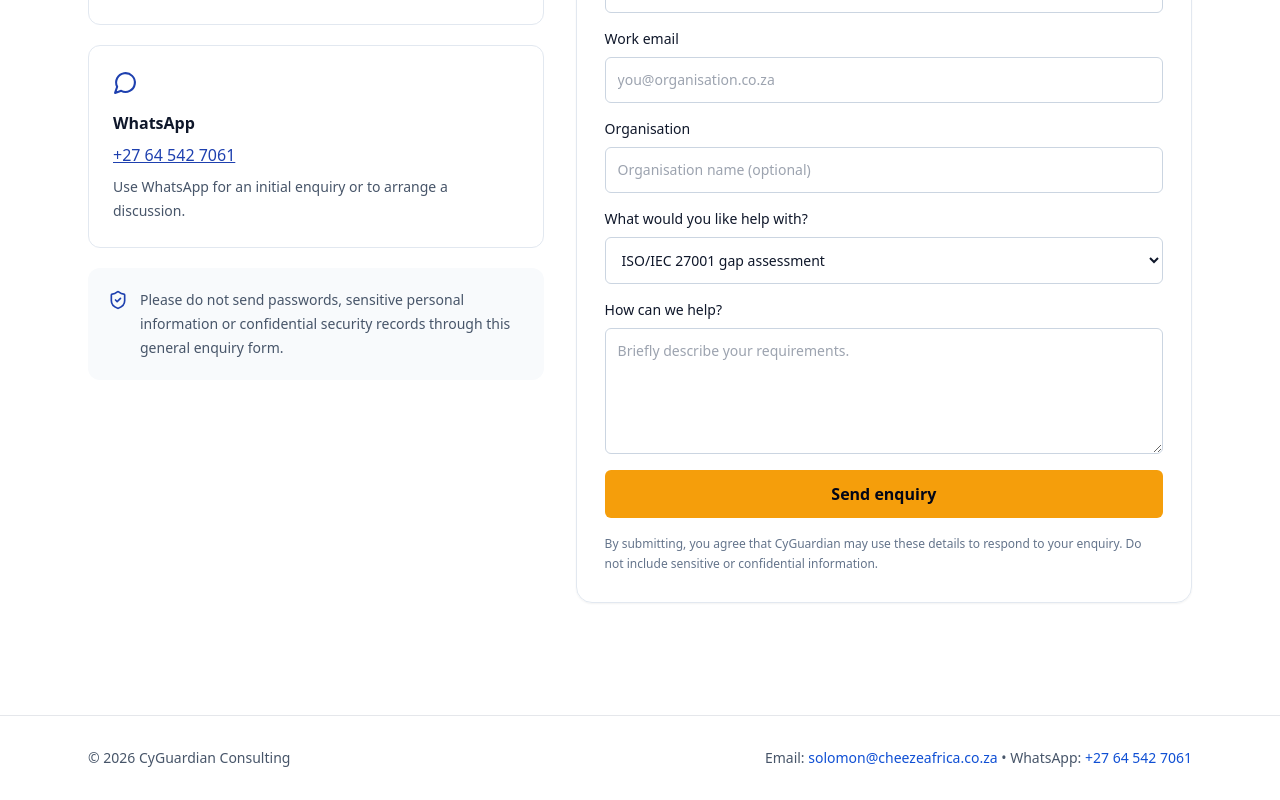
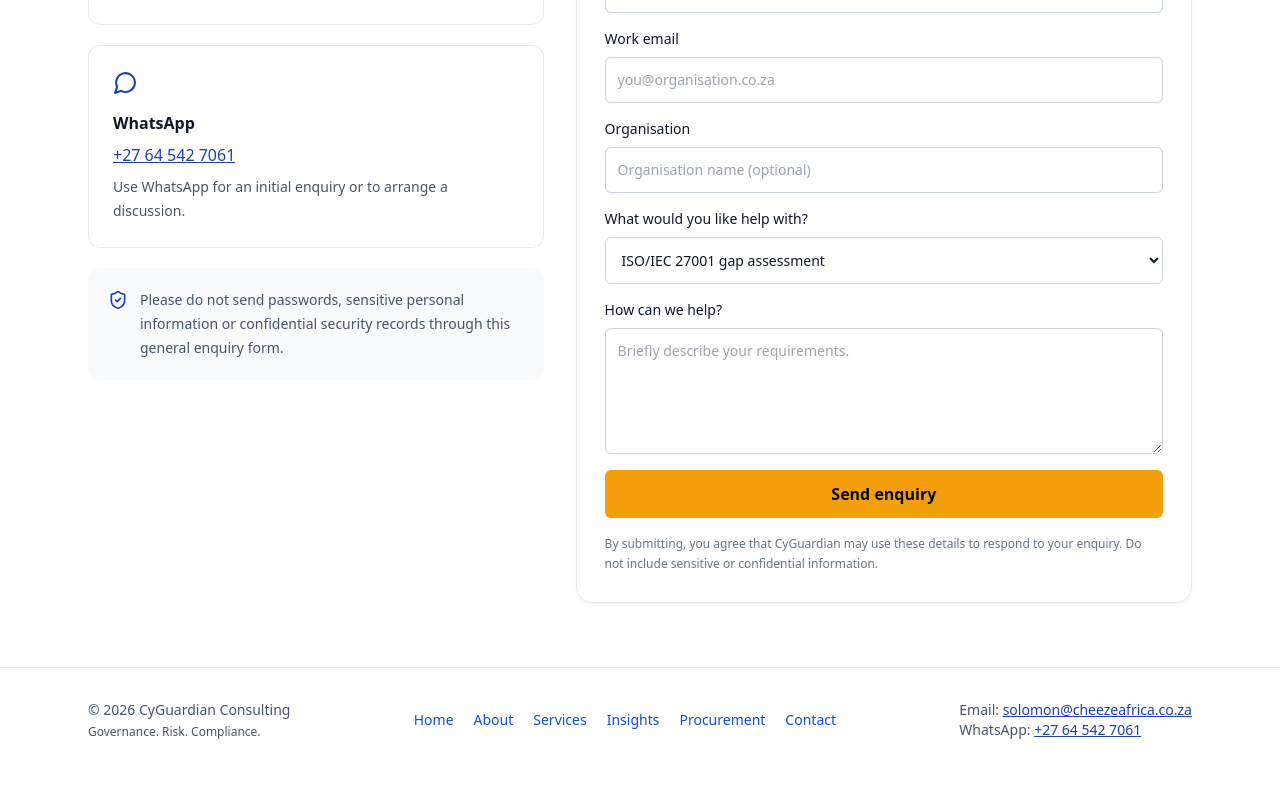
Before and after one commit to SollyMap/cyguardian-light, a React (Vite) app: page /contact in a window 1280 px wide. Shown: the part 699-1499 px from the top of the page. After the commit the page ends 1471 px from the top, so only its background shows below. Built offline with nearby package versions, Linux system fonts and the light colour scheme.

Commit message:
Add consistent footer navigation across pages

```diff
--- a/src/components/Footer.jsx
+++ b/src/components/Footer.jsx
@@ -1,9 +1,11 @@
 import React from 'react'
+import { Link } from 'react-router-dom'
 export default function Footer(){ return (
-  <footer className='border-t mt-12 bg-white'>
-    <div className='max-w-6xl mx-auto px-6 py-8 text-sm text-slate-600 flex flex-col md:flex-row justify-between items-center gap-4'>
-      <div>© {new Date().getFullYear()} CyGuardian Consulting</div>
-      <div>Email: <a href='mailto:solomon@cheezeafrica.co.za' className='text-primary'>solomon@cheezeafrica.co.za</a> • WhatsApp: <a className='text-primary' href='https://wa.me/27645427061'>+27 64 542 7061</a></div>
+  <footer className='mt-auto border-t bg-white'>
+    <div className='mx-auto flex max-w-6xl flex-col gap-5 px-6 py-8 text-sm text-slate-600 md:flex-row md:items-center md:justify-between'>
+      <div><div>© {new Date().getFullYear()} CyGuardian Consulting</div><div className='mt-1 text-xs'>Governance. Risk. Compliance.</div></div>
+      <nav aria-label='Footer navigation' className='flex flex-wrap gap-x-5 gap-y-2'><Link to='/' className='hover:text-blue-800'>Home</Link><Link to='/about' className='hover:text-blue-800'>About</Link><Link to='/services' className='hover:text-blue-800'>Services</Link><Link to='/insights' className='hover:text-blue-800'>Insights</Link><Link to='/procurement' className='hover:text-blue-800'>Procurement</Link><Link to='/contact' className='hover:text-blue-800'>Contact</Link></nav>
+      <div>Email: <a href='mailto:solomon@cheezeafrica.co.za' className='text-blue-800 underline'>solomon@cheezeafrica.co.za</a><br/>WhatsApp: <a className='text-blue-800 underline' href='https://wa.me/27645427061'>+27 64 542 7061</a></div>
     </div>
   </footer>
 )}
```
